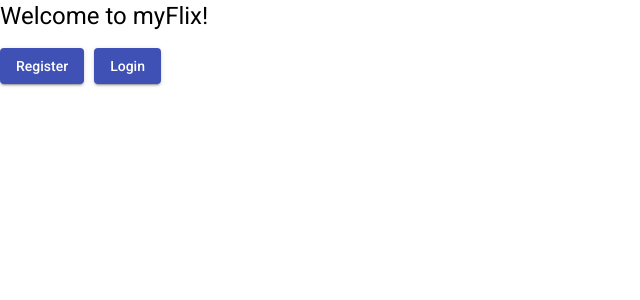
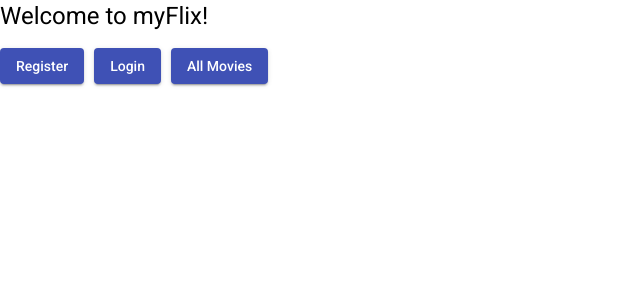
Before and after one commit to Penny167/myFlix-Angular-client, an Angular app: page / in a window 1280 px wide. Shown: the top 300 px of the page, without its empty margins (0-640 px from the left). Built offline with nearby package versions, Linux system fonts and the light colour scheme.

Commit message:
Added function to open all movies dialog in app component when button in template clicked.

```diff
--- a/src/app/app.component.html
+++ b/src/app/app.component.html
@@ -9,6 +9,9 @@
   <button mat-raised-button (click)="openUserLoginDialog()" style="margin-right: 10px;" color="primary">
     Login
   </button>
+  <button mat-raised-button (click)="openMoviesDialog()" style="margin-right: 10px;" color="primary">
+    All Movies
+  </button>
 </div>
 
 <router-outlet></router-outlet>
--- a/src/app/app.component.ts
+++ b/src/app/app.component.ts
@@ -1,6 +1,7 @@
 import { Component } from '@angular/core';
 import { UserRegistrationFormComponent } from './user-registration-form/user-registration-form.component';
 import { UserLoginFormComponent } from './user-login-form/user-login-form.component';
+import { MovieCardComponent } from './movie-card/movie-card.component';
 import { MatDialog } from '@angular/material/dialog';
 
 @Component({
@@ -18,9 +19,14 @@
   openUserRegistrationDialog(): void {
     this.dialog.open(UserRegistrationFormComponent, { width: '280px' });
   }
-// This function opens the login dialog when the login button is clicked
+  // This function opens the login dialog when the login button is clicked
   openUserLoginDialog(): void {
     this.dialog.open(UserLoginFormComponent, { width: '280px' });
   }
 
+  // This function opens the all movies dialog when the all movies button is clicked
+  openMoviesDialog(): void {
+    this.dialog.open(MovieCardComponent, { width: '500px' });
+  }
+
 }
```
